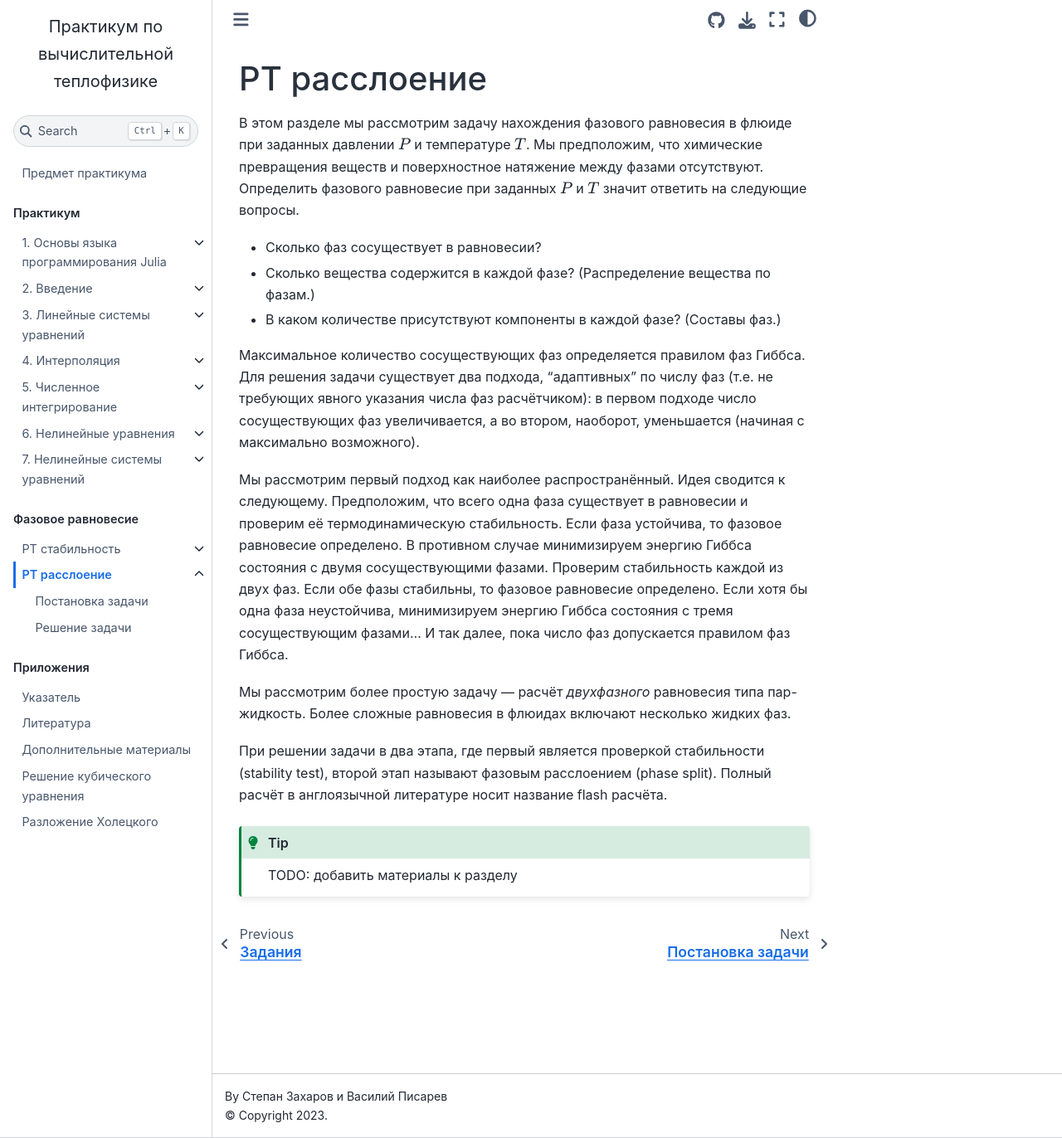
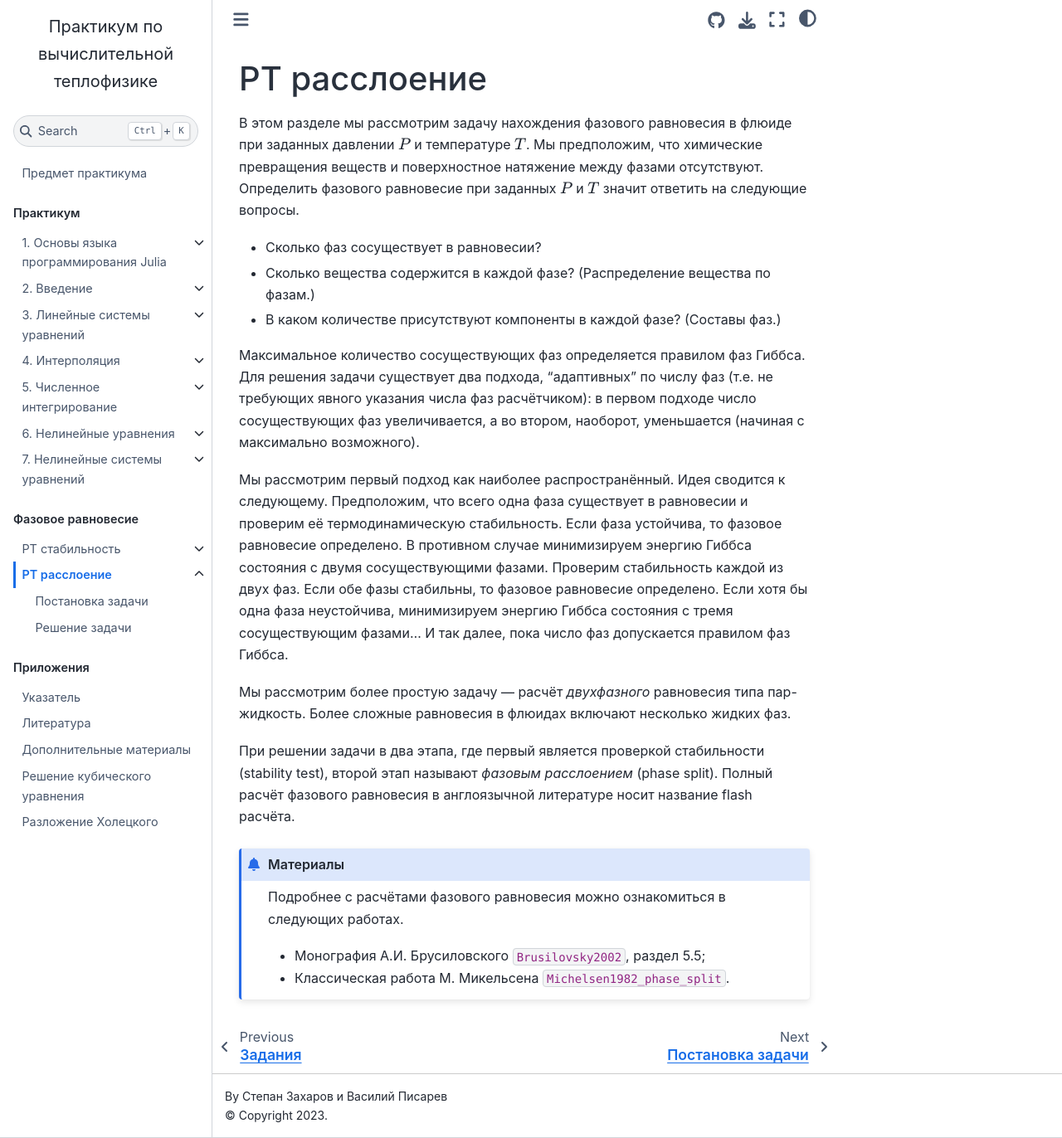
Before and after one commit to stepanzh/computational_thermodynamics, a Jupyter Book: the page built from book/ptsplit/index.md, in a window 1280 px wide and 1372 px high. Shown: the whole window at 83% size. Built offline with Jupyter Book 1.0.4 settings and Sphinx 7.4.7 and the Sphinx Book theme 1.1.4, drawn with Linux system fonts in a browser that asks for light colours; cross-references to code outside the pages are shown as plain code; some of the changed lines change nothing that is shown.

Commit message:
feat: ссылки на материалы в ptsplit

````diff
--- a/book/praktikum.bib
+++ b/book/praktikum.bib
@@ -1,30 +1,4 @@
-@book{LeVeque2002,
-  doi = {10.1017/cbo9780511791253},
-  url = {https://doi.org/10.1017/cbo9780511791253},
-  year = {2002},
-  month = aug,
-  publisher = {Cambridge University Press},
-  author = {Randall J. LeVeque},
-  title = {Finite Volume Methods for Hyperbolic Problems}
-}
-@book{fnc2017,
- author = {A. Driscoll, Tobin and J. Braun, Richard},
- url = {https://tobydriscoll.net/project/fnc/},
- title = {Fundamentals of numerical computation},
- publisher = {Society for Industrial and Applied Mathematics},
- year = {2017},
- isbn = {978-1-61197-507-9}
-}
-@book{Kwong2020,
-  title = {Hands-on design patterns and best practices with Julia: proven solutions to common problems in software design for Julia 1.x},
-  author = {Tom Kwong},
-  pages = {532},
-  language = {english},
-  publisher = {Packt Publishing},
-  year = {2020},
-  isbn = {9781838648817},
-  url = {https://www.packtpub.com/product/hands-on-design-patterns-and-best-practices-with-julia/9781838648817}
-}
+% Aa
 @article{Assael1992,
   doi = {10.1007/bf00504436},
   url = {https://doi.org/10.1007/bf00504436},
@@ -38,6 +12,50 @@
   title = {Correlation and prediction of dense fluid transport coefficients. I. n-alkanes},
   journal = {International Journal of Thermophysics}
 }
+
+% Bb
+@article{baker_1982,
+  title = {Gibbs Energy Analysis of Phase Equilibria},
+  volume = {22},
+  issn = {0197-7520},
+  url = {https://onepetro.org/spejournal/article/22/05/731/69036/Gibbs-Energy-Analysis-of-Phase-Equilibria},
+  doi = {10.2118/9806-PA},
+  pages = {731--742},
+  number = {5},
+  journal = {Society of Petroleum Engineers Journal},
+  journaltitle = {Society of Petroleum Engineers Journal},
+  author = {Baker, Lee E. and Pierce, Alan C. and Luks, Kraemer D.},
+  urldate = {2022-03-14},
+  date = {1982-10-01},
+  year = {1982},
+  langid = {english},
+}
+
+@book{Brusilovsky2002,
+  author = {А И Брусиловский},
+  title = {Фазовые превращения при разработке месторождений нефти и газа},
+  publisher = {ВИНИТИ РАН},
+  language = {russian},
+  year = {2002},
+  address = {Грааль},
+  isbn = {5-94688-031-4}
+}
+
+% Cc
+% Dd
+% Ee
+
+% Ff
+@book{fnc2017,
+ author = {A. Driscoll, Tobin and J. Braun, Richard},
+ url = {https://tobydriscoll.net/project/fnc/},
+ title = {Fundamentals of numerical computation},
+ publisher = {Society for Industrial and Applied Mathematics},
+ year = {2017},
+ isbn = {978-1-61197-507-9}
+}
+
+% Gg
 @book{GolubevGnezdilov1971,
   title={Вязкость газовых смесей},
   author={Голубев, И. Ф. and Гнездилов, Н. Е.},
@@ -48,36 +66,27 @@
   publisher = {Издательство государственного комитета стандартов кабинета министров СССР},
   url = {https://lib.mipt.ru/book/35000/?q=%D0%98.%D0%A4.+%D0%93%D0%BE%D0%BB%D1%83%D0%B1%D0%B5%D0%B2+and+%D0%9D.%D0%95.+%D0%93%D0%BD%D0%B5%D0%B7%D0%B4%D0%B8%D0%BB%D0%BE%D0%B2.+%D0%92%D1%8F%D0%B7%D0%BA%D0%BE%D1%81%D1%82%D1%8C+%D0%B3%D0%B0%D0%B7%D0%BE%D0%B2%D1%8B%D1%85+%D1%81%D0%BC%D0%B5%D1%81%D0%B5%D0%B9},
 }
-@book{SamarskiyGulin1989,
-  address = {Москва},
-  title = {Численные методы: учеб. пособие для вузов},
-  isbn = {978-5020139961},
-  language = {russian},
-  publisher = {Наука},
-  author = {Самарский, А. А. and Гулин, А. В.},
-  year = {1989},
-  pages = {432},
+
+@article{gross_sadowski_pcsaft_2001,
+  title = {Perturbed-Chain {SAFT}: An Equation of State Based on a Perturbation Theory for Chain Molecules},
+  volume = {40},
+  issn = {0888-5885, 1520-5045},
+  url = {https://pubs.acs.org/doi/10.1021/ie0003887},
+  doi = {10.1021/ie0003887},
+  shorttitle = {Perturbed-Chain {SAFT}},
+  pages = {1244--1260},
+  number = {4},
+  journal = {Industrial \& Engineering Chemistry Research},
+  journaltitle = {Industrial \& Engineering Chemistry Research},
+  shortjournal = {Ind. Eng. Chem. Res.},
+  author = {Gross, Joachim and Sadowski, Gabriele},
+  urldate = {2022-03-25},
+  date = {2001-02-01},
+  year = {2001},
+  langid = {english},
 }
-@book{NumRecipes2007,
-  author = {Press, William H. and Teukolsky, Saul A. and Vetterling, William T. and Flannery, Brian P.},
-  title = {Numerical Recipes 3rd Edition: The Art of Scientific Computing},
-  year = {2007},
-  isbn = {0521880688},
-  publisher = {Cambridge University Press},
-  address = {USA},
-  edition = {3},
-}
-@article{ridders1979,
-  author={Ridders, C.},
-  journal={IEEE Transactions on Circuits and Systems},
-  title={A new algorithm for computing a single root of a real continuous function},
-  year={1979},
-  volume={26},
-  number={11},
-  pages={979-980},
-  doi={10.1109/TCS.1979.1084580},
-  url={https://doi.org/10.1109/TCS.1979.1084580},
-}
+% Hh
+% Ii
 @article{itp2020,
   author = {Oliveira, I. F. D. and Takahashi, R. H. C.},
   title = {An Enhancement of the Bisection Method Average Performance Preserving Minmax Optimality},
@@ -95,17 +104,8 @@
   articleno = {5},
   numpages = {24},
 }
-@article{lekner1982,
-  author = {Lekner, John},
-  title = {Parametric solution of the van der Waals liquid–vapor coexistence curve},
-  journal = {American Journal of Physics},
-  volume = {50},
-  number = {2},
-  pages = {161-163},
-  year = {1982},
-  doi = {10.1119/1.12877},
-  URL = {https://doi.org/10.1119/1.12877},
-}
+
+% Jj
 @article{Johnston2014,
    title={Advances in Thermodynamics of the van der Waals Fluid},
    journal={arXiv},
@@ -116,17 +116,7 @@
    author={Johnston, David},
    year={2014}
 }
-@book{Ryabenkiy2016,
-  address = {Москва},
-  title = {Введение в вычислительную математику},
-  isbn = {978-5-9221-0926-0},
-  language = {russian},
-  publisher = {Физматлит},
-  author = {Рябенький В.С.},
-  year = {2016},
-  pages = {288},
-  edition = {3},
-}
+
 @article{Julia2017,
   title={Julia: A fresh approach to numerical computing},
   author={Bezanson, Jeff and Edelman, Alan and Karpinski, Stefan and Shah, Viral B},
@@ -139,15 +129,61 @@
   doi={10.1137/141000671},
   url={https://epubs.siam.org/doi/10.1137/141000671}
 }
-@book{Brusilovsky2002,
-  author = {А И Брусиловский},
-  title = {Фазовые превращения при разработке месторождений нефти и газа},
-  publisher = {ВИНИТИ РАН},
-  language = {russian},
+
+% Kk
+@article{kwak_mansoori_1986,
+  title = {Van der waals mixing rules for cubic equations of state. Applications for supercritical fluid extraction modelling},
+  volume = {41},
+  issn = {00092509},
+  url = {https://linkinghub.elsevier.com/retrieve/pii/0009250986871032},
+  doi = {10.1016/0009-2509(86)87103-2},
+  pages = {1303--1309},
+  number = {5},
+  journal = {Chemical Engineering Science},
+  journaltitle = {Chemical Engineering Science},
+  shortjournal = {Chemical Engineering Science},
+  author = {Kwak, T.Y. and Mansoori, G.A.},
+  urldate = {2022-10-28},
+  date = {1986},
+  year = {1986},
+  langid = {english},
+}
+
+@book{Kwong2020,
+  title = {Hands-on design patterns and best practices with Julia: proven solutions to common problems in software design for Julia 1.x},
+  author = {Tom Kwong},
+  pages = {532},
+  language = {english},
+  publisher = {Packt Publishing},
+  year = {2020},
+  isbn = {9781838648817},
+  url = {https://www.packtpub.com/product/hands-on-design-patterns-and-best-practices-with-julia/9781838648817}
+}
+
+% Ll
+@article{lekner1982,
+  author = {Lekner, John},
+  title = {Parametric solution of the van der Waals liquid–vapor coexistence curve},
+  journal = {American Journal of Physics},
+  volume = {50},
+  number = {2},
+  pages = {161-163},
+  year = {1982},
+  doi = {10.1119/1.12877},
+  URL = {https://doi.org/10.1119/1.12877},
+}
+
+@book{LeVeque2002,
+  doi = {10.1017/cbo9780511791253},
+  url = {https://doi.org/10.1017/cbo9780511791253},
   year = {2002},
-  address = {Грааль},
-  isbn = {5-94688-031-4}
- }
+  month = aug,
+  publisher = {Cambridge University Press},
+  author = {Randall J. LeVeque},
+  title = {Finite Volume Methods for Hyperbolic Problems}
+}
+
+% Mm
 @article{michelsen_1982_stability,
   title = {The isothermal flash problem. Part I. Stability},
   volume = {9},
@@ -166,54 +202,74 @@
   year = {1982},
   langid = {english},
 }
-@article{baker_1982,
-  title = {Gibbs Energy Analysis of Phase Equilibria},
-  volume = {22},
-  issn = {0197-7520},
-  url = {https://onepetro.org/spejournal/article/22/05/731/69036/Gibbs-Energy-Analysis-of-Phase-Equilibria},
-  doi = {10.2118/9806-PA},
-  pages = {731--742},
-  number = {5},
-  journal = {Society of Petroleum Engineers Journal},
-  journaltitle = {Society of Petroleum Engineers Journal},
-  author = {Baker, Lee E. and Pierce, Alan C. and Luks, Kraemer D.},
-  urldate = {2022-03-14},
-  date = {1982-10-01},
-  year = {1982},
-  langid = {english},
+
+@article{Michelsen1982_phase_split,
+	title = {The isothermal flash problem. Part {II}. Phase-split calculation},
+	volume = {9},
+	doi = {10.1016/0378-3812(82)85002-4},
+	pages = {21--40},
+	number = {1},
+	journal = {Fluid Phase Equilibria},
+	author = {Michelsen, Michael L.},
+	year = {1982},
+	langid = {english},
 }
-@article{kwak_mansoori_1986,
-  title = {Van der waals mixing rules for cubic equations of state. Applications for supercritical fluid extraction modelling},
-  volume = {41},
-  issn = {00092509},
-  url = {https://linkinghub.elsevier.com/retrieve/pii/0009250986871032},
-  doi = {10.1016/0009-2509(86)87103-2},
-  pages = {1303--1309},
-  number = {5},
-  journal = {Chemical Engineering Science},
-  journaltitle = {Chemical Engineering Science},
-  shortjournal = {Chemical Engineering Science},
-  author = {Kwak, T.Y. and Mansoori, G.A.},
-  urldate = {2022-10-28},
-  date = {1986},
-  year = {1986},
-  langid = {english},
+
+% Nn
+@book{NumRecipes2007,
+  author = {Press, William H. and Teukolsky, Saul A. and Vetterling, William T. and Flannery, Brian P.},
+  title = {Numerical Recipes 3rd Edition: The Art of Scientific Computing},
+  year = {2007},
+  isbn = {0521880688},
+  publisher = {Cambridge University Press},
+  address = {USA},
+  edition = {3},
 }
-@article{gross_sadowski_pcsaft_2001,
-  title = {Perturbed-Chain {SAFT}: An Equation of State Based on a Perturbation Theory for Chain Molecules},
-  volume = {40},
-  issn = {0888-5885, 1520-5045},
-  url = {https://pubs.acs.org/doi/10.1021/ie0003887},
-  doi = {10.1021/ie0003887},
-  shorttitle = {Perturbed-Chain {SAFT}},
-  pages = {1244--1260},
-  number = {4},
-  journal = {Industrial \& Engineering Chemistry Research},
-  journaltitle = {Industrial \& Engineering Chemistry Research},
-  shortjournal = {Ind. Eng. Chem. Res.},
-  author = {Gross, Joachim and Sadowski, Gabriele},
-  urldate = {2022-03-25},
-  date = {2001-02-01},
-  year = {2001},
-  langid = {english},
+
+% Oo
+% Pp
+% Qq
+% Rr
+@article{ridders1979,
+  author={Ridders, C.},
+  journal={IEEE Transactions on Circuits and Systems},
+  title={A new algorithm for computing a single root of a real continuous function},
+  year={1979},
+  volume={26},
+  number={11},
+  pages={979-980},
+  doi={10.1109/TCS.1979.1084580},
+  url={https://doi.org/10.1109/TCS.1979.1084580},
 }
+
+@book{Ryabenkiy2016,
+  address = {Москва},
+  title = {Введение в вычислительную математику},
+  isbn = {978-5-9221-0926-0},
+  language = {russian},
+  publisher = {Физматлит},
+  author = {Рябенький В.С.},
+  year = {2016},
+  pages = {288},
+  edition = {3},
+}
+
+% Ss
+@book{SamarskiyGulin1989,
+  address = {Москва},
+  title = {Численные методы: учеб. пособие для вузов},
+  isbn = {978-5020139961},
+  language = {russian},
+  publisher = {Наука},
+  author = {Самарский, А. А. and Гулин, А. В.},
+  year = {1989},
+  pages = {432},
+}
+
+% Tt
+% Uu
+% Vv
+% Ww
+% Xx
+% Yy
+% Zz
--- a/book/ptsplit/index.md
+++ b/book/ptsplit/index.md
@@ -23,9 +23,12 @@
 Мы рассмотрим более простую задачу --- расчёт _двухфазного_ равновесия типа пар-жидкость.
 Более сложные равновесия в флюидах включают несколько жидких фаз.
 
-При решении задачи в два этапа, где первый является проверкой стабильности (stability test), второй этап называют фазовым расслоением (phase split).
-Полный расчёт в англоязычной литературе носит название flash расчёта.
+При решении задачи в два этапа, где первый является проверкой стабильности (stability test), второй этап называют _фазовым расслоением_ (phase split).
+Полный расчёт фазового равновесия в англоязычной литературе носит название flash расчёта.
 
-```{tip}
-TODO: добавить материалы к разделу
+```{admonition} Материалы
+Подробнее с расчётами фазового равновесия можно ознакомиться в следующих работах.
+
+- Монография А.И. Брусиловского {cite}`Brusilovsky2002`, раздел 5.5;
+- Классическая работа М. Микельсена {cite}`Michelsen1982_phase_split`.
 ```
````
